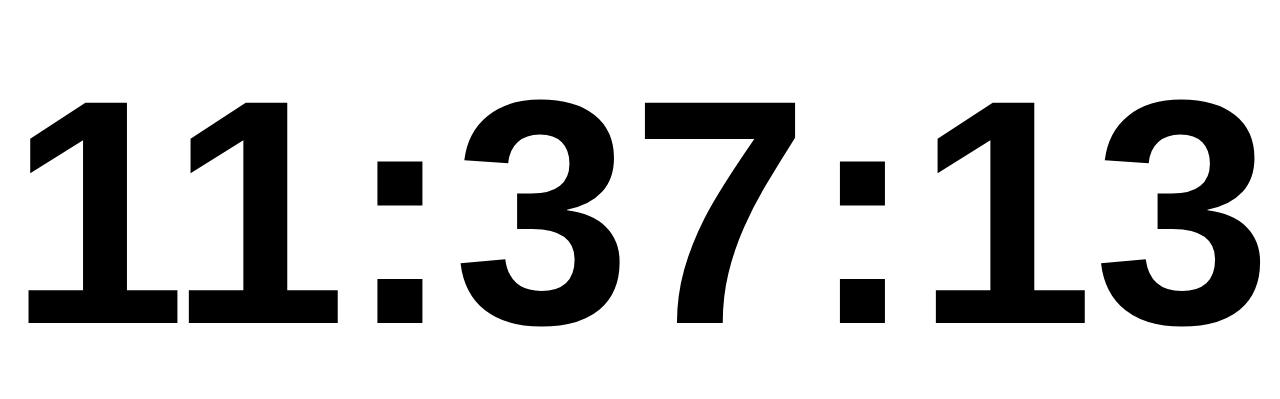
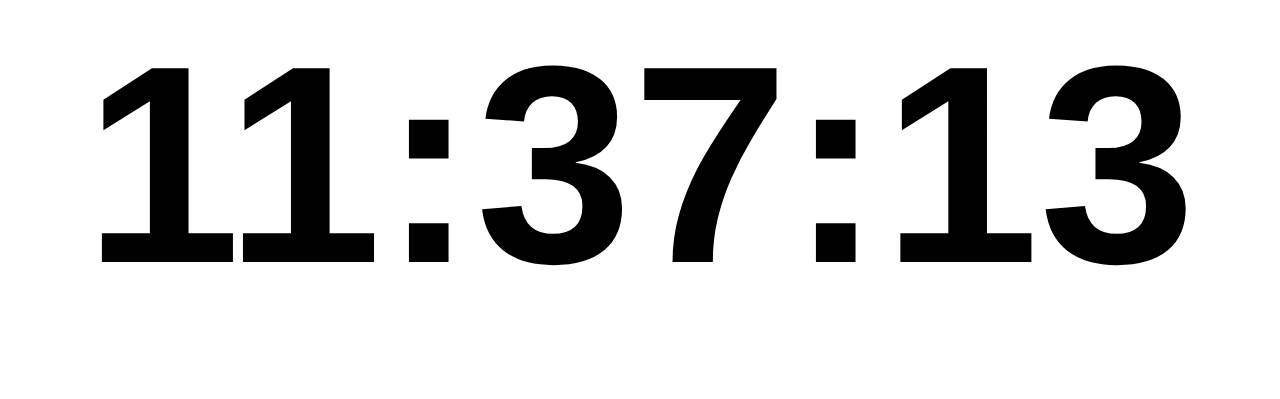
Before and after one commit to Egentlig/nedtelling.opplegget.no, a plain HTML site: page index.html in a window 1280 px wide. Shown: the part 186-585 px from the top of the page. Drawn offline with Linux system fonts and the light colour scheme.

Commit message:
Reduce font size

```diff
--- a/index.html
+++ b/index.html
@@ -10,7 +10,7 @@
         }
 
         h1 {
-            font-size: 25vw; /* Adjust size based on viewport width */
+            font-size: 22vw; /* Adjust size based on viewport width */
             text-align: center;
             white-space: nowrap; /* Prevents text from breaking */
         }
```
